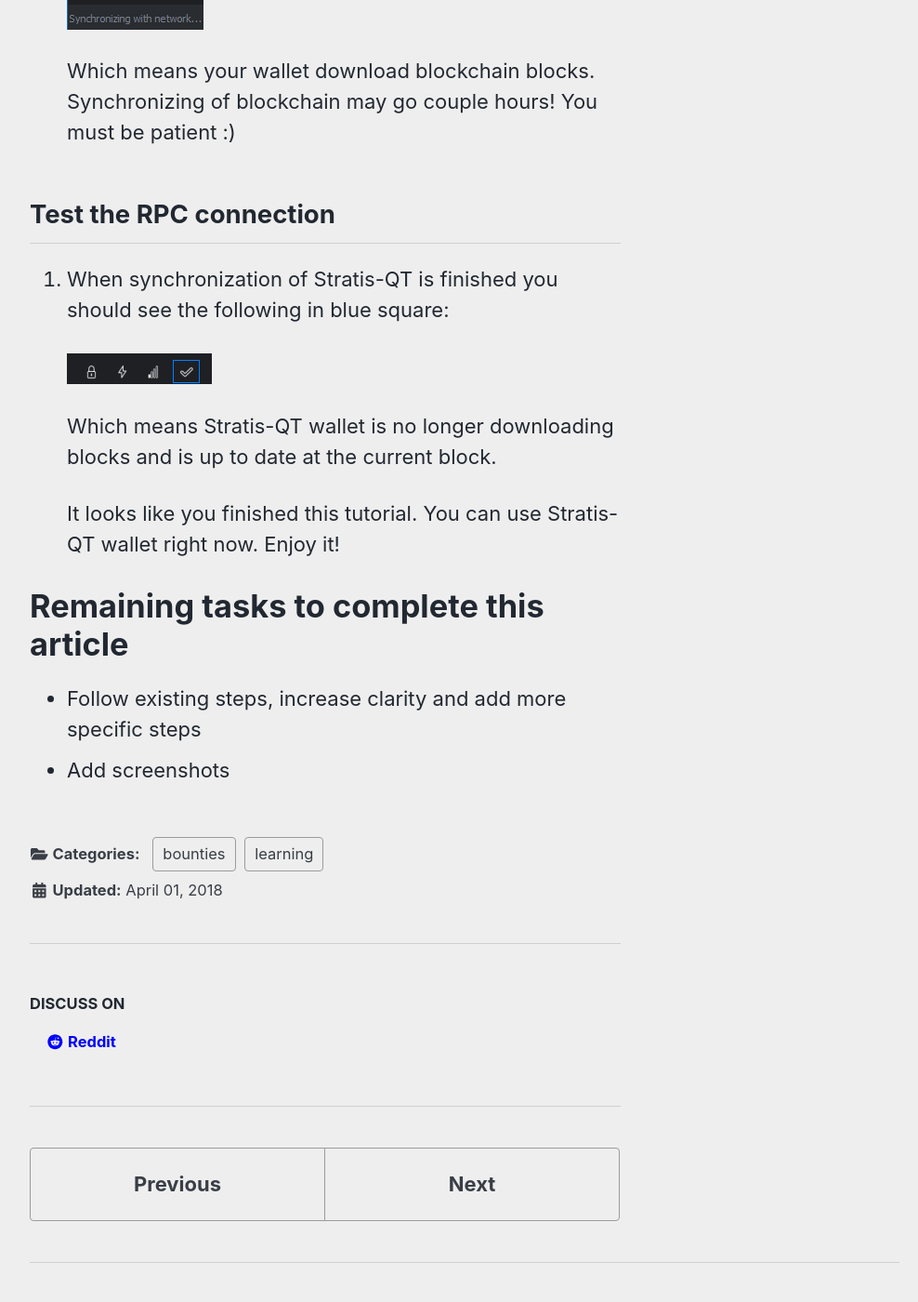
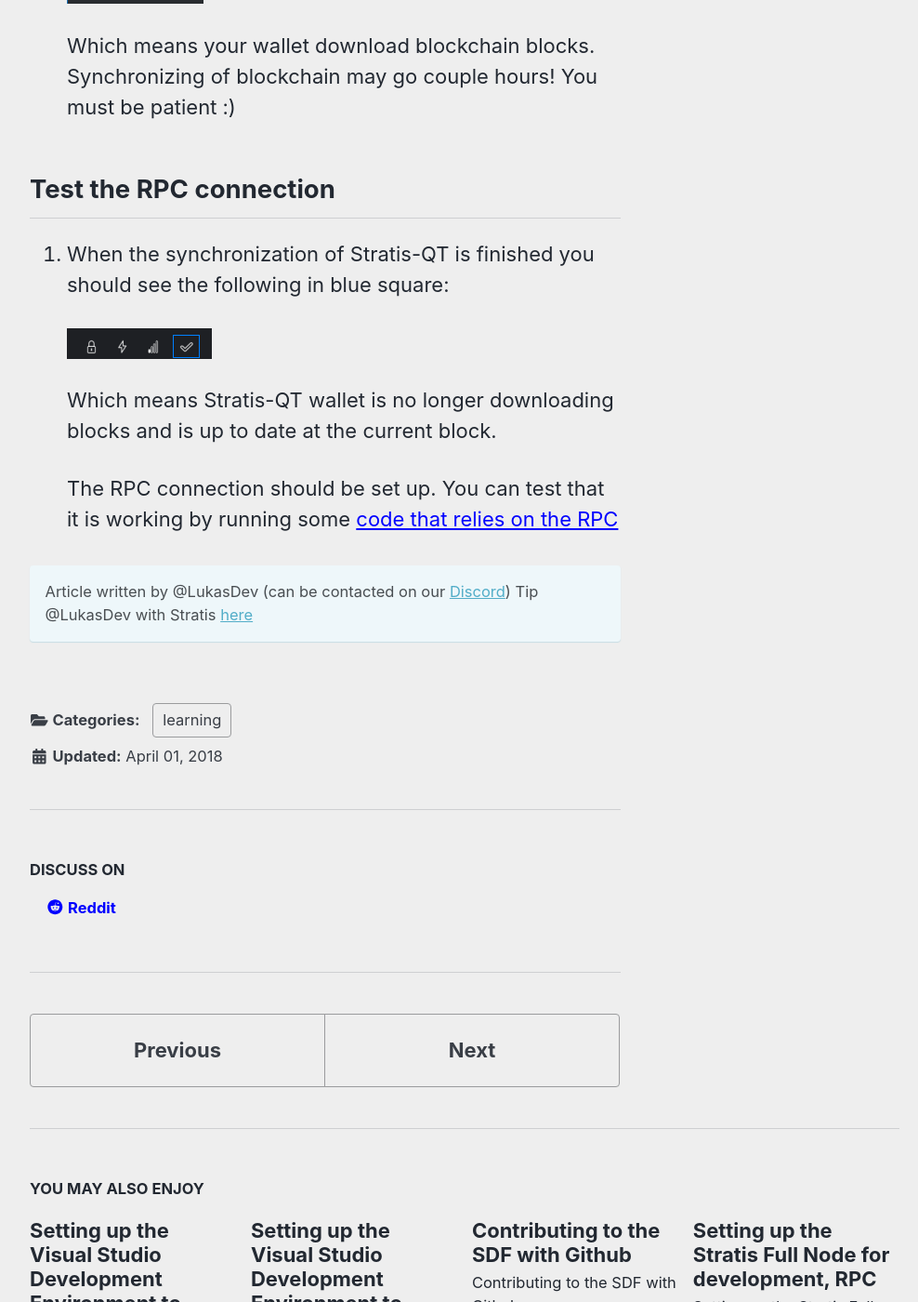
Before and after one commit to StratisDevelopmentFoundation/StratisDevelopmentFoundation.github.io, a Jekyll site: the page built from _posts/2018-04-01-QT-RPC.md, in a window 1280 px wide and 1400 px high, scrolled down 2678 px. Shown: the whole window at 93% size, without its empty margins (290-1278 px from the left). Built offline with Jekyll 4.4.1, drawn with Linux system fonts in a browser that asks for light colours; nearby versions of some CDN libraries; some of the changed text lies outside the part shown.

Commit message:
finish article

```diff
--- a/_posts/2018-04-01-QT-RPC.md
+++ b/_posts/2018-04-01-QT-RPC.md
@@ -2,14 +2,9 @@
 title:  "Setting up a (QT) Stratis Node for RPC"
 date:   2018-04-01 16:16:01 -0600
 permalink: /install_qt/
-categories: learning bounties
+categories: learning
 post_importance: 3
-bounty: 10
 ---
-This is an unfinished article. Earn {{ page.bounty }} STRAT by completing this article. Edit it [here](https://github.com/StratisDevelopmentFoundation/StratisDevelopmentFoundation.github.io/edit/master/{{ page.path }}).
-{: .notice--info}
-
-
 # Setting up a (QT) Stratis Node for RPC
 
 This article will show you how to install the old Stratis wallet ("QT") and how to configure it to function as an API for other programs to access it.
@@ -48,6 +43,8 @@
 5. Save the file as stratis.conf (make sure you have file with .conf extension like on image below):
 ![alt text](/assets/images/conf_extension.png "conf_extension")
 
+You can also put " quotes around the filename to make sure it doesn't save as "stratis.conf.txt", which is a possibility in Windows notepad.
+
 ## Sync the blockchain
 1. Run Stratis-QT wallet
 2. First of all you should see synchronized blockchain network:
@@ -58,15 +55,13 @@
     Synchronizing of blockchain may go couple hours! You must be patient :)
 
 ## Test the RPC connection
-1. When synchronization of Stratis-QT is finished you should see the following in blue square:
+1. When the synchronization of Stratis-QT is finished you should see the following in blue square:
 
     ![alt text](/assets/images/qt_wallet_up_to_date_blockchain.png "qt_wallet_up_to_date_blockchain")
 
     Which means Stratis-QT wallet is no longer downloading blocks and is up to date at the current block.
 
-    It looks like you finished this tutorial. You can use Stratis-QT wallet right now. Enjoy it!
+    The RPC connection should be set up. You can test that it is working by running some [code that relies on the RPC](/op_return_write/)
 
-# Remaining tasks to complete this article
-
-* Follow existing steps, increase clarity and add more specific steps
-* Add screenshots
+Article written by @LukasDev (can be contacted on our [Discord](/discord/)) Tip @LukasDev with Stratis [here](https://chainz.cryptoid.info/strat/address.dws?Sdyi3wDUV4zMvwLVU4EHby2rK93GjUNUaK)
+{: .notice--info}
```
